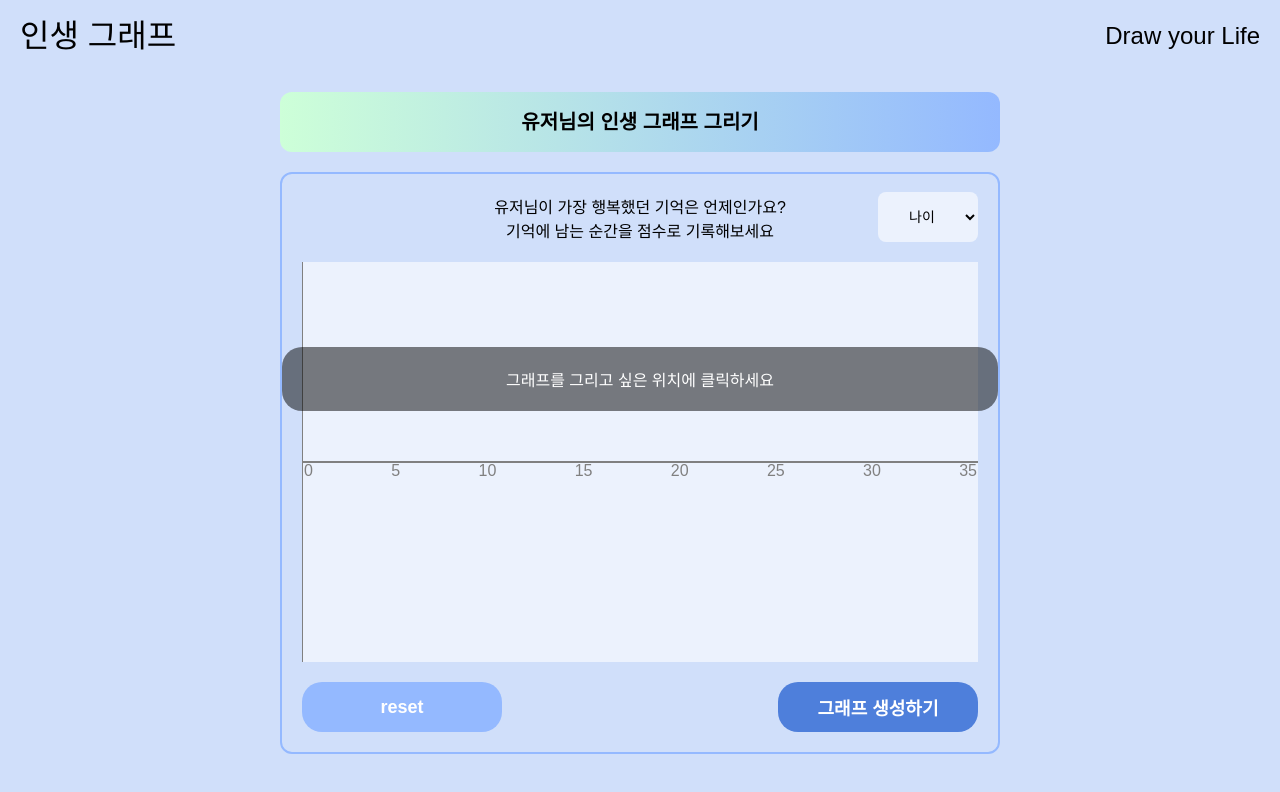
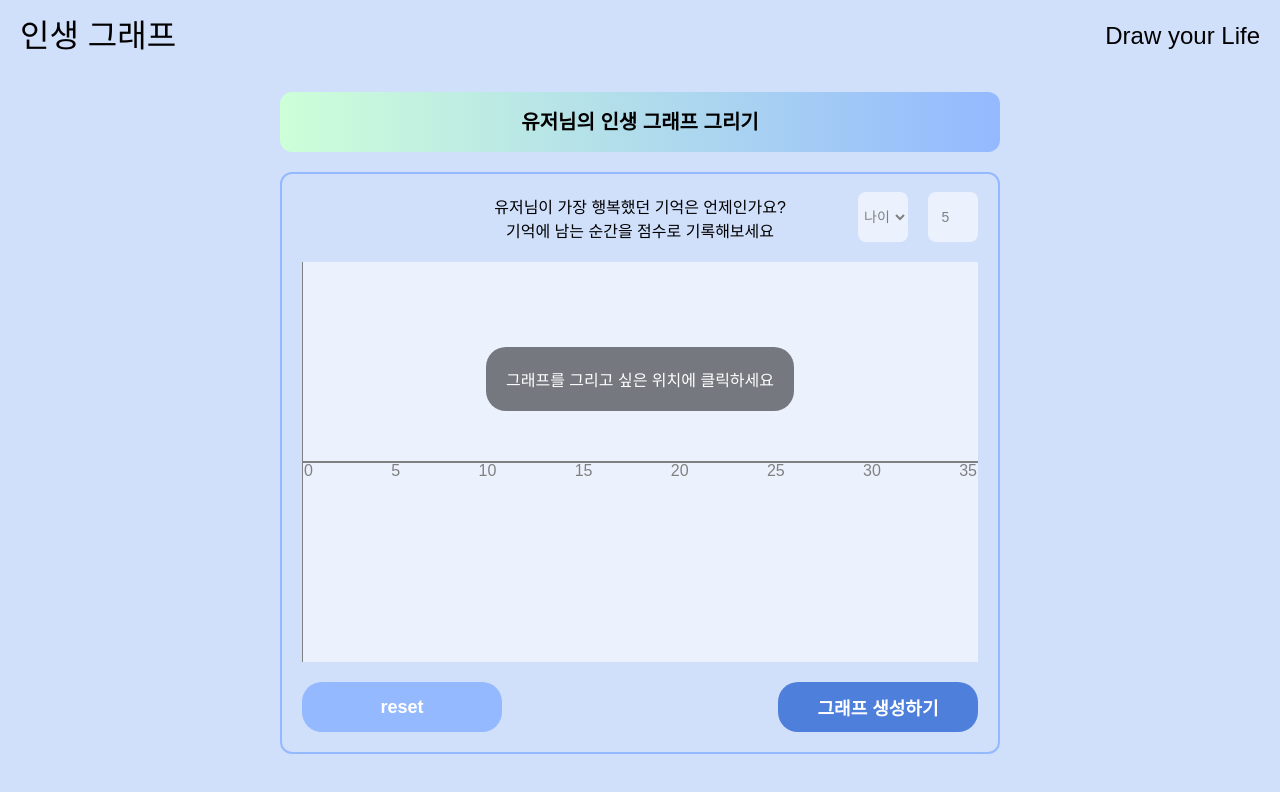
Before and after one commit to hongggyelim/lifeGraph, a React (Create React App) app: page /main in a window 1280 px wide. Shown: the top 792 px of the page. Built offline with nearby package versions, Linux system fonts and the light colour scheme.

Commit message:
feat: 스케일 컨트롤러 구현

```diff
--- a/src/pages/Main/component/Graph/ScaleController/ScaleController.tsx
+++ b/src/pages/Main/component/Graph/ScaleController/ScaleController.tsx
@@ -4,17 +4,24 @@ import "./scaleController.scss";
 
 const ScaleController = () => {
   // scale 기준 선택
-  const { mode, scale, toggleMode, setScale } = useScaleStore();
+  const { toggleMode, setScale, scale } = useScaleStore();
 
   const handleChangeMode = (e: ChangeEvent) => {
     e.stopPropagation();
     toggleMode();
   };
+
+  const handleChangeScale = (e: ChangeEvent<HTMLInputElement>) => {
+    setScale(Number(e.target.value));
+  };
   return (
-    <select className="scale-controller" onChange={handleChangeMode}>
-      <option value="age">나이</option>
-      <option value="year">년도</option>
-    </select>
+    <div className="controller-wrapper">
+      <select className="controller" onChange={handleChangeMode}>
+        <option value="age">나이</option>
+        <option value="year">년도</option>
+      </select>
+      <input type="number" value={scale} className="controller" onChange={handleChangeScale} />
+    </div>
   );
 };
 
--- a/src/pages/Main/component/Graph/ScaleController/scaleController.scss
+++ b/src/pages/Main/component/Graph/ScaleController/scaleController.scss
@@ -1,11 +1,17 @@
-.scale-controller {
-  width: 100px;
-  height: 50px;
+.controller-wrapper {
+  display: flex;
+  gap: 20px;
   position: absolute;
   bottom: 0;
   right: 0;
+}
+
+.controller {
+  width: 50px;
+  height: 50px;
   background-color: rgba(255, 255, 255, 0.6);
   border-radius: 8px;
   font-size: 14px;
   text-align: center;
+  color: gray;
 }
--- a/src/pages/Main/index.tsx
+++ b/src/pages/Main/index.tsx
@@ -41,7 +41,7 @@ const MainPage = () => {
       <div className="main-div">
         <h3>{name}님의 인생 그래프 그리기</h3>
         <div className="border">
-          <p>
+          <p className="description">
             <span>{name}님이 가장 행복했던 기억은 언제인가요?</span>
             <span>기억에 남는 순간을 점수로 기록해보세요</span>
             <ScaleController />
--- a/src/pages/Main/main.scss
+++ b/src/pages/Main/main.scss
@@ -6,7 +6,7 @@
   align-items: center;
   gap: 20px;
 
-  p {
+  .description {
     display: flex;
     position: relative;
     width: 100%;
```
